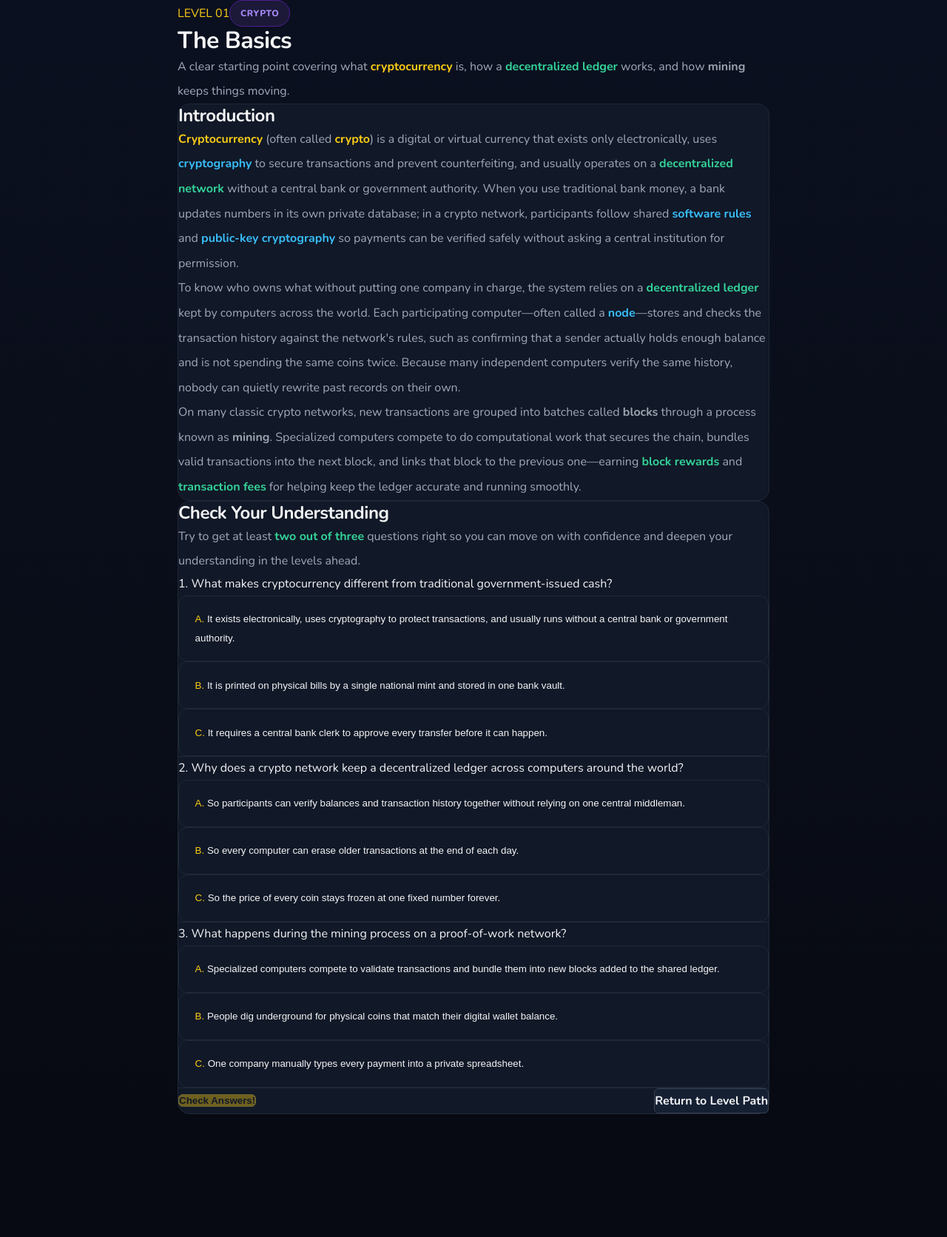
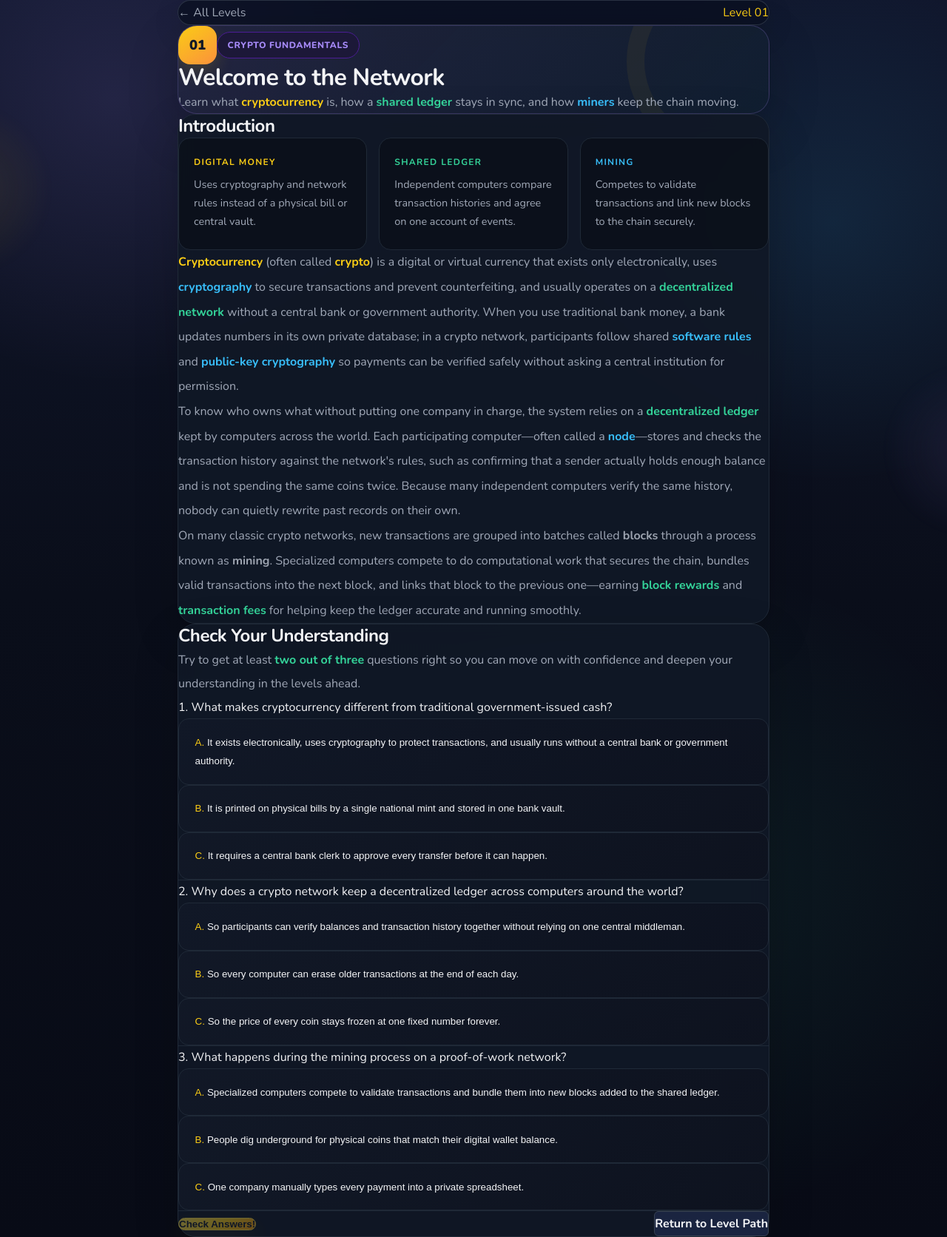
Before and after one commit to js890/crypto-edu, a Next.js app: page /levels/level-01 in a window 1280 px wide. Shown: the whole page at 74% size. Before the commit the page ends 1506 px from the top, so only its background shows below. Built offline with nearby package versions, Linux system fonts and the light colour scheme.

Commit message:
Copilot Help

```diff
--- a/app/globals.css
+++ b/app/globals.css
@@ -3,10 +3,10 @@
 @tailwind utilities;
 
 :root {
-  --bg-top: #0b1020;
-  --bg-bottom: #070a12;
-  --surface-color: #111827;
-  --surface-elevated: #162033;
+  --bg-top: #10162c;
+  --bg-bottom: #080b16;
+  --surface-color: rgba(17, 24, 39, 0.92);
+  --surface-elevated: rgba(27, 38, 66, 0.94);
   --text-primary: #f3f4f6;
   --text-secondary: #a1a9b8;
   --text-muted: #6b7280;
@@ -34,7 +34,11 @@
   body {
     font-family: var(--font-nunito), "Nunito", -apple-system, BlinkMacSystemFont, "Segoe UI", Roboto, sans-serif;
     background-color: var(--bg-bottom);
-    background-image: linear-gradient(180deg, var(--bg-top) 0%, #0a0e1a 48%, var(--bg-bottom) 100%);
+    background-image:
+      radial-gradient(circle at 12% 8%, rgba(167, 139, 250, 0.13), transparent 24rem),
+      radial-gradient(circle at 88% 18%, rgba(56, 189, 248, 0.11), transparent 22rem),
+      radial-gradient(circle at 72% 72%, rgba(52, 211, 153, 0.08), transparent 28rem),
+      linear-gradient(180deg, var(--bg-top) 0%, #0a0e1a 48%, var(--bg-bottom) 100%);
     color: var(--text-primary);
     line-height: 2;
     min-height: 100vh;
@@ -61,7 +65,33 @@
 .page-shell {
   min-height: 100vh;
   width: 100%;
+  position: relative;
   background: transparent;
+}
+
+.page-shell::before,
+.page-shell::after {
+  content: "";
+  position: fixed;
+  z-index: -1;
+  width: 16rem;
+  height: 16rem;
+  border-radius: 9999px;
+  filter: blur(2px);
+  opacity: 0.28;
+  pointer-events: none;
+}
+
+.page-shell::before {
+  top: 16%;
+  left: -11rem;
+  background: radial-gradient(circle, rgba(250, 204, 21, 0.34), transparent 68%);
+}
+
+.page-shell::after {
+  right: -10rem;
+  bottom: 8%;
+  background: radial-gradient(circle, rgba(167, 139, 250, 0.34), transparent 68%);
 }
 
 .content-narrow {
@@ -81,20 +111,195 @@
 .surface-panel {
   background-color: var(--surface-color);
   border: 1px solid var(--border-subtle);
-  border-radius: 16px;
+  border-radius: 24px;
+  box-shadow: 0 20px 60px rgba(0, 0, 0, 0.18);
+  backdrop-filter: blur(12px);
 }
 
 .surface-panel-active {
   background-color: var(--surface-elevated);
   border: 1px solid var(--accent-crypto);
-  border-radius: 16px;
+  border-radius: 24px;
+  box-shadow:
+    0 24px 70px rgba(0, 0, 0, 0.28),
+    0 0 0 4px rgba(167, 139, 250, 0.05),
+    0 0 38px rgba(167, 139, 250, 0.08);
 }
 
 .surface-panel-locked {
   background-color: var(--surface-color);
   border: 1px solid var(--border-subtle);
+  border-radius: 22px;
+  opacity: 0.78;
+  transition: opacity 0.18s ease, transform 0.18s ease;
+}
+
+.surface-panel-locked:hover {
+  opacity: 0.9;
+  transform: translateY(-2px);
+}
+
+.hero-kicker {
+  display: inline-flex;
+  align-items: center;
+  gap: 0.65rem;
+  padding: 0.45rem 0.9rem;
+  border: 1px solid rgba(250, 204, 21, 0.28);
+  border-radius: 9999px;
+  background: rgba(250, 204, 21, 0.08);
+  color: #fde68a;
+  font-size: 0.76rem;
+  font-weight: 900;
+  letter-spacing: 0.16em;
+  text-transform: uppercase;
+}
+
+.hero-kicker-dot {
+  width: 0.48rem;
+  height: 0.48rem;
+  border-radius: 9999px;
+  background: #34d399;
+  box-shadow: 0 0 14px rgba(52, 211, 153, 0.8);
+}
+
+.hero-title {
+  text-wrap: balance;
+  filter: drop-shadow(0 12px 30px rgba(56, 189, 248, 0.08));
+}
+
+.feature-card {
+  position: relative;
+  min-height: 14rem;
+  overflow: hidden;
+  border: 1px solid var(--border-subtle);
+  border-radius: 18px;
+  background: linear-gradient(145deg, rgba(22, 32, 51, 0.96), rgba(13, 18, 31, 0.96));
+  transition: transform 0.2s ease, border-color 0.2s ease;
+}
+
+.feature-card:hover {
+  transform: translateY(-5px);
+  border-color: var(--border-strong);
+}
+
+.feature-card::after {
+  content: "";
+  position: absolute;
+  right: -2.5rem;
+  bottom: -3.5rem;
+  width: 8rem;
+  height: 8rem;
+  border-radius: 9999px;
+  opacity: 0.12;
+}
+
+.feature-card-coin::after { background: #facc15; }
+.feature-card-path::after { background: #38bdf8; }
+.feature-card-world::after { background: #34d399; }
+
+.feature-icon {
+  display: inline-flex;
+  align-items: center;
+  justify-content: center;
+  width: 3.1rem;
+  height: 3.1rem;
+  border-radius: 15px;
+  font-size: 1.25rem;
+  font-weight: 900;
+  box-shadow: inset 0 1px rgba(255, 255, 255, 0.12);
+}
+
+.nav-shell {
+  border: 1px solid rgba(55, 65, 81, 0.72);
+  border-radius: 9999px;
+  background: rgba(11, 16, 32, 0.72);
+  box-shadow: 0 12px 40px rgba(0, 0, 0, 0.12);
+  backdrop-filter: blur(12px);
+}
+
+.progress-track {
+  height: 0.42rem;
+  overflow: hidden;
+  border-radius: 9999px;
+  background: #1f2937;
+}
+
+.progress-fill {
+  width: 12.5%;
+  height: 100%;
+  border-radius: 9999px;
+  background: linear-gradient(90deg, #a78bfa, #38bdf8);
+  box-shadow: 0 0 16px rgba(56, 189, 248, 0.55);
+}
+
+.level-number {
+  display: inline-flex;
+  align-items: center;
+  justify-content: center;
+  width: 3.25rem;
+  height: 3.25rem;
+  flex: 0 0 auto;
   border-radius: 16px;
-  opacity: 0.75;
+  background: linear-gradient(145deg, #facc15, #fb923c);
+  color: #111827;
+  font-size: 1.15rem;
+  font-weight: 900;
+  box-shadow: 0 10px 24px rgba(250, 204, 21, 0.16);
+}
+
+.locked-number {
+  background: #202a3d;
+  color: #7f8797;
+  box-shadow: none;
+}
+
+.lesson-header-card {
+  position: relative;
+  overflow: hidden;
+  border: 1px solid rgba(167, 139, 250, 0.22);
+  border-radius: 26px;
+  background:
+    linear-gradient(135deg, rgba(167, 139, 250, 0.11), rgba(56, 189, 248, 0.04)),
+    rgba(17, 24, 39, 0.82);
+  box-shadow: 0 24px 70px rgba(0, 0, 0, 0.18);
+}
+
+.lesson-header-card::after {
+  content: "";
+  position: absolute;
+  top: -5rem;
+  right: -4rem;
+  width: 13rem;
+  height: 13rem;
+  border-radius: 9999px;
+  border: 1.5rem solid rgba(250, 204, 21, 0.055);
+}
+
+.concept-grid {
+  display: grid;
+  grid-template-columns: repeat(3, minmax(0, 1fr));
+  gap: 1rem;
+}
+
+.concept-card {
+  min-height: 9.5rem;
+  padding: 1.25rem;
+  border: 1px solid var(--border-subtle);
+  border-radius: 16px;
+  background: rgba(9, 13, 22, 0.62);
+}
+
+.concept-card strong {
+  display: block;
+  margin-bottom: 0.35rem;
+  font-size: 0.75rem;
+  letter-spacing: 0.11em;
+  text-transform: uppercase;
+}
+
+.concept-card p {
+  font-size: 0.9rem;
+  line-height: 1.75;
 }
 
 .track-badge-technology {
@@ -144,17 +349,19 @@
   align-items: center;
   justify-content: center;
   gap: 0.75rem;
-  background-color: var(--accent-coin);
+  background: linear-gradient(135deg, #fde047, #facc15 58%, #f59e0b);
   color: #111827;
   font-weight: 900;
-  border-radius: 6px;
+  border-radius: 12px;
   border: 1px solid #fde047;
-  transition: background-color 0.18s ease, transform 0.18s ease;
+  box-shadow: 0 14px 34px rgba(250, 204, 21, 0.16);
+  transition: box-shadow 0.18s ease, transform 0.18s ease, filter 0.18s ease;
 }
 
 .game-start-btn:hover {
-  background-color: #fde047;
-  transform: translateY(-1px);
+  filter: brightness(1.07);
+  transform: translateY(-3px);
+  box-shadow: 0 18px 42px rgba(250, 204, 21, 0.24);
 }
 
 .game-start-btn:active {
@@ -183,16 +390,17 @@
   width: 100%;
   text-align: left;
   padding: 1.15rem 1.35rem;
-  border-radius: 12px;
-  background-color: var(--surface-color);
+  border-radius: 14px;
+  background: linear-gradient(145deg, rgba(17, 24, 39, 0.96), rgba(13, 18, 31, 0.96));
   border: 1px solid var(--border-subtle);
   color: var(--text-primary);
-  transition: border-color 0.18s ease, background-color 0.18s ease;
+  transition: border-color 0.18s ease, background-color 0.18s ease, transform 0.18s ease;
 }
 
 .mcq-option:hover {
   border-color: var(--border-strong);
   background-color: var(--surface-elevated);
+  transform: translateX(4px);
 }
 
 .mcq-option-selected {
@@ -219,5 +427,20 @@
 .path-connector-active {
   width: 2px;
   height: 3.75rem;
-  background-color: var(--accent-coin);
+  background: linear-gradient(180deg, var(--accent-coin), var(--accent-crypto));
+  box-shadow: 0 0 14px rgba(250, 204, 21, 0.28);
 }
+
+@media (max-width: 700px) {
+  .concept-grid {
+    grid-template-columns: 1fr;
+  }
+
+  .feature-card {
+    min-height: 0;
+  }
+
+  .nav-shell {
+    border-radius: 18px;
+  }
+}
--- a/app/layout.tsx
+++ b/app/layout.tsx
@@ -9,9 +9,9 @@ const nunito = Nunito({
 });
 
 export const metadata: Metadata = {
-  title: "Crypto and Technological Friends",
+  title: "Crypto & Tech — Made Explorable",
   description:
-    "An interactive game with two halves—Crypto and Technology—helping high schoolers learn finance and modern tech concepts.",
+    "An interactive learning adventure exploring cryptocurrency, finance, and modern technology.",
 };
 
 export default function RootLayout({
--- a/app/levels/level-01/page.tsx
+++ b/app/levels/level-01/page.tsx
@@ -123,37 +123,52 @@ export default function LevelOnePage() {
   };
 
   return (
-    <main className="page-shell px-6 pt-14 pb-32">
-      <div className="content-narrow space-y-16">
-        <div className="space-y-6">
-          <div className="flex flex-wrap items-center gap-4">
-            <span className="text-sm font-extrabold uppercase tracking-wider text-[#facc15]">
-              Level 01
-            </span>
-            <span className="track-badge-crypto">Crypto</span>
+    <main className="page-shell px-6 pt-8 sm:pt-12 pb-32">
+      <div className="content-narrow space-y-12 sm:space-y-16">
+        <nav className="nav-shell flex items-center justify-between gap-4 px-5 py-3">
+          <Link href="/levels" className="text-sm font-bold text-[#a1a9b8] hover:text-[#f3f4f6]">
+            &larr; All Levels
+          </Link>
+          <span className="text-sm font-black text-[#facc15]">Level 01</span>
+        </nav>
+
+        <div className="lesson-header-card p-7 sm:p-10 space-y-6">
+          <div className="flex flex-wrap items-center gap-4 relative z-[1]">
+            <span className="level-number">01</span>
+            <span className="track-badge-crypto">Crypto Fundamentals</span>
           </div>
 
-          <h1 className="text-4xl sm:text-6xl font-black leading-[1.2]">
-            The Basics
-          </h1>
-
-          <p className="text-base sm:text-lg leading-[2.05]">
-            A clear starting point covering what{" "}
-            <strong className="text-[#facc15] font-bold">cryptocurrency</strong>{" "}
-            is, how a{" "}
-            <strong className="text-[#34d399] font-bold">
-              decentralized ledger
-            </strong>{" "}
-            works, and how{" "}
-            <strong className="text-[#9ca3af] font-bold">mining</strong> keeps
-            things moving.
-          </p>
+          <div className="space-y-4 relative z-[1]">
+            <h1 className="text-4xl sm:text-6xl font-black leading-[1.12]">
+              Welcome to the Network
+            </h1>
+            <p className="text-base sm:text-lg leading-[1.9] max-w-2xl">
+              Learn what <strong className="text-[#facc15]">cryptocurrency</strong> is,
+              how a <strong className="text-[#34d399]">shared ledger</strong> stays in sync,
+              and how <strong className="text-[#38bdf8]">miners</strong> keep the chain moving.
+            </p>
+          </div>
         </div>
 
         <div className="surface-panel p-8 sm:p-11 space-y-8">
           <h2 className="text-2xl sm:text-3xl font-extrabold leading-snug">
             Introduction
           </h2>
+
+          <div className="concept-grid">
+            <div className="concept-card">
+              <strong className="text-[#facc15]">Digital money</strong>
+              <p>Uses cryptography and network rules instead of a physical bill or central vault.</p>
+            </div>
+            <div className="concept-card">
+              <strong className="text-[#34d399]">Shared ledger</strong>
+              <p>Independent computers compare transaction histories and agree on one account of events.</p>
+            </div>
+            <div className="concept-card">
+              <strong className="text-[#38bdf8]">Mining</strong>
+              <p>Competes to validate transactions and link new blocks to the chain securely.</p>
+            </div>
+          </div>
 
           <p className="text-base leading-[2.1]">
             <strong className="text-[#facc15] font-bold">
--- a/app/levels/page.tsx
+++ b/app/levels/page.tsx
@@ -2,9 +2,9 @@ import Link from "next/link";
 
 export default function LevelsPage() {
   return (
-    <main className="page-shell px-6 pt-14 pb-32">
-      <div className="content-wide space-y-16">
-        <nav className="flex items-center justify-between border-b border-[#1f2937] pb-7">
+    <main className="page-shell px-6 pt-8 sm:pt-12 pb-32">
+      <div className="content-wide space-y-12 sm:space-y-16">
+        <nav className="nav-shell flex items-center justify-between gap-4 px-5 py-3 sm:px-6">
           <Link
             href="/"
             className="text-sm sm:text-base font-bold text-[#a1a9b8] hover:text-[#f3f4f6] transition-colors"
@@ -12,29 +12,35 @@ export default function LevelsPage() {
             &larr; Back to Title
           </Link>
 
-          <span className="text-sm sm:text-base font-bold text-[#a1a9b8]">
-            Progress: 0 of 6 Levels
-          </span>
+          <div className="flex items-center gap-3">
+            <span className="hidden sm:inline text-sm font-bold text-[#a1a9b8]">Journey progress</span>
+            <span className="text-sm sm:text-base font-black text-[#facc15]">0 / 6</span>
+          </div>
         </nav>
 
-        <div className="text-center space-y-5 max-w-2xl mx-auto">
-          <h1 className="text-4xl sm:text-6xl font-black leading-[1.2]">
-            Level Path
+        <div className="text-center space-y-6 max-w-2xl mx-auto">
+          <div className="hero-kicker mx-auto">
+            <span className="hero-kicker-dot" />
+            Choose your next challenge
+          </div>
+          <h1 className="text-5xl sm:text-7xl font-black leading-[1.08]">
+            Your Learning Map
           </h1>
-          <p className="text-base sm:text-lg leading-[2]">
-            Start with <strong className="text-[#facc15] font-extrabold">Crypto</strong>{" "}
-            to see the big picture, then dive into{" "}
-            <strong className="text-[#38bdf8] font-extrabold">Technology</strong>{" "}
-            and <strong className="text-[#34d399] font-extrabold">Finance</strong>.
+          <p className="text-base sm:text-lg leading-[1.9]">
+            Begin with <strong className="text-[#facc15]">Crypto</strong>,
+            expand into <strong className="text-[#38bdf8]">Technology</strong>,
+            and put it all to work with <strong className="text-[#34d399]">Finance</strong>.
           </p>
+          <div className="progress-track max-w-md mx-auto"><div className="progress-fill" /></div>
         </div>
 
         <div className="flex flex-col items-center">
           <div className="surface-panel-active w-full max-w-lg p-8 sm:p-9 space-y-7">
             <div className="flex items-center justify-between gap-4">
-              <span className="text-xs font-extrabold uppercase tracking-wider text-[#facc15]">
-                Level 01 &bull; Available
-              </span>
+              <div className="flex items-center gap-3">
+                <span className="level-number">01</span>
+                <span className="text-xs font-extrabold uppercase tracking-wider text-[#facc15]">Available</span>
+              </div>
               <span className="track-badge-crypto">Crypto</span>
             </div>
 
@@ -65,9 +71,10 @@ export default function LevelsPage() {
 
           <div className="surface-panel-locked w-full max-w-lg p-8 space-y-4">
             <div className="flex items-center justify-between gap-4">
-              <span className="text-xs font-extrabold uppercase tracking-wider text-[#a1a9b8]">
-                Level 02 &bull; Locked
-              </span>
+              <div className="flex items-center gap-3">
+                <span className="level-number locked-number">02</span>
+                <span className="text-xs font-extrabold uppercase tracking-wider text-[#a1a9b8]">Locked</span>
+              </div>
               <span className="track-badge-finance">Finance</span>
             </div>
 
@@ -87,9 +94,10 @@ export default function LevelsPage() {
           <div className="grid grid-cols-1 md:grid-cols-3 gap-8 w-full">
             <div className="surface-panel-locked p-7 space-y-4">
               <div className="flex items-center justify-between gap-2">
-                <span className="text-xs font-extrabold uppercase tracking-wider text-[#a1a9b8]">
-                  Level 03 &bull; Locked
-                </span>
+                <div className="flex items-center gap-2.5">
+                  <span className="level-number locked-number !w-11 !h-11">03</span>
+                  <span className="text-xs font-extrabold uppercase tracking-wider text-[#a1a9b8]">Locked</span>
+                </div>
                 <span className="track-badge-technology">Technology</span>
               </div>
               <h2 className="text-lg font-bold leading-snug">Hash Lab</h2>
@@ -101,9 +109,10 @@ export default function LevelsPage() {
 
             <div className="surface-panel-locked p-7 space-y-4">
               <div className="flex items-center justify-between gap-2">
-                <span className="text-xs font-extrabold uppercase tracking-wider text-[#a1a9b8]">
-                  Level 04 &bull; Locked
-                </span>
+                <div className="flex items-center gap-2.5">
+                  <span className="level-number locked-number !w-11 !h-11">04</span>
+                  <span className="text-xs font-extrabold uppercase tracking-wider text-[#a1a9b8]">Locked</span>
+                </div>
                 <span className="track-badge-crypto">Crypto</span>
               </div>
               <h2 className="text-lg font-bold leading-snug">Gas and Fees</h2>
@@ -114,9 +123,10 @@ export default function LevelsPage() {
 
             <div className="surface-panel-locked p-7 space-y-4">
               <div className="flex items-center justify-between gap-2">
-                <span className="text-xs font-extrabold uppercase tracking-wider text-[#a1a9b8]">
-                  Level 05 &bull; Locked
-                </span>
+                <div className="flex items-center gap-2.5">
+                  <span className="level-number locked-number !w-11 !h-11">05</span>
+                  <span className="text-xs font-extrabold uppercase tracking-wider text-[#a1a9b8]">Locked</span>
+                </div>
                 <span className="track-badge-finance">Finance</span>
               </div>
               <h2 className="text-lg font-bold leading-snug">
@@ -133,9 +143,10 @@ export default function LevelsPage() {
 
           <div className="surface-panel-locked w-full max-w-lg p-8 space-y-4">
             <div className="flex items-center justify-between gap-4">
-              <span className="text-xs font-extrabold uppercase tracking-wider text-[#a1a9b8]">
-                Level 06 &bull; Requires Levels 03, 04 and 05
-              </span>
+              <div className="flex items-center gap-3">
+                <span className="level-number locked-number">06</span>
+                <span className="text-xs font-extrabold uppercase tracking-wider text-[#a1a9b8]">Finale</span>
+              </div>
               <span className="track-badge-crypto">Crypto</span>
             </div>
 
```
Also changed, not shown: app/page.tsx (+32 -32 lines).
